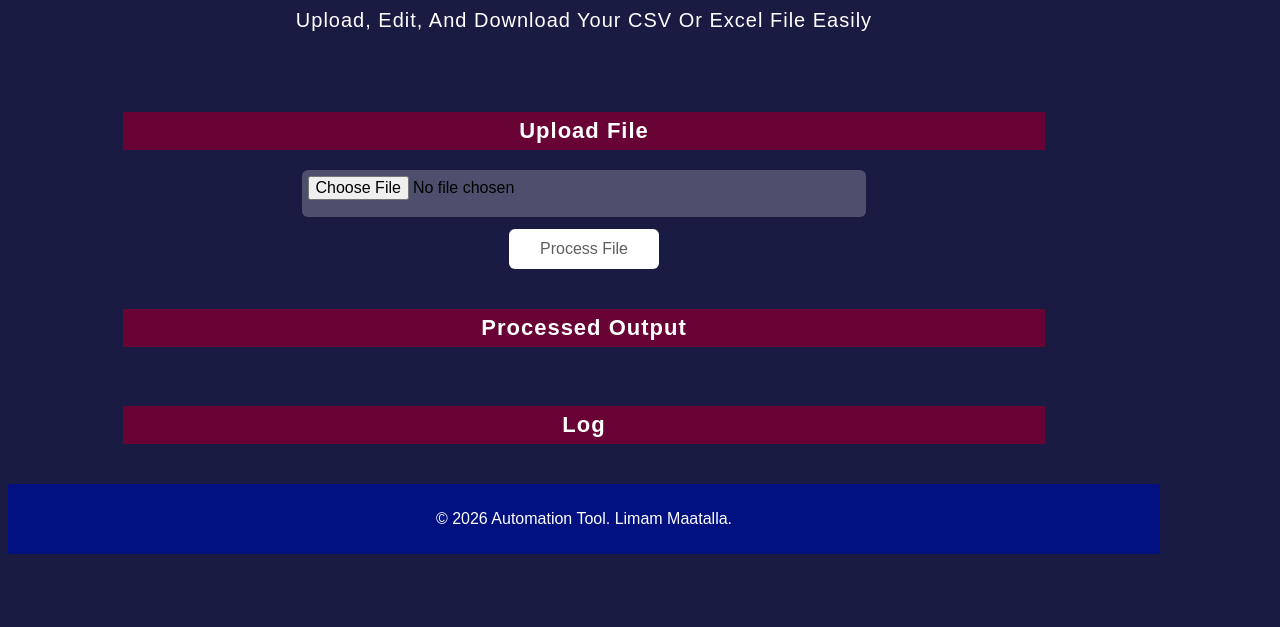
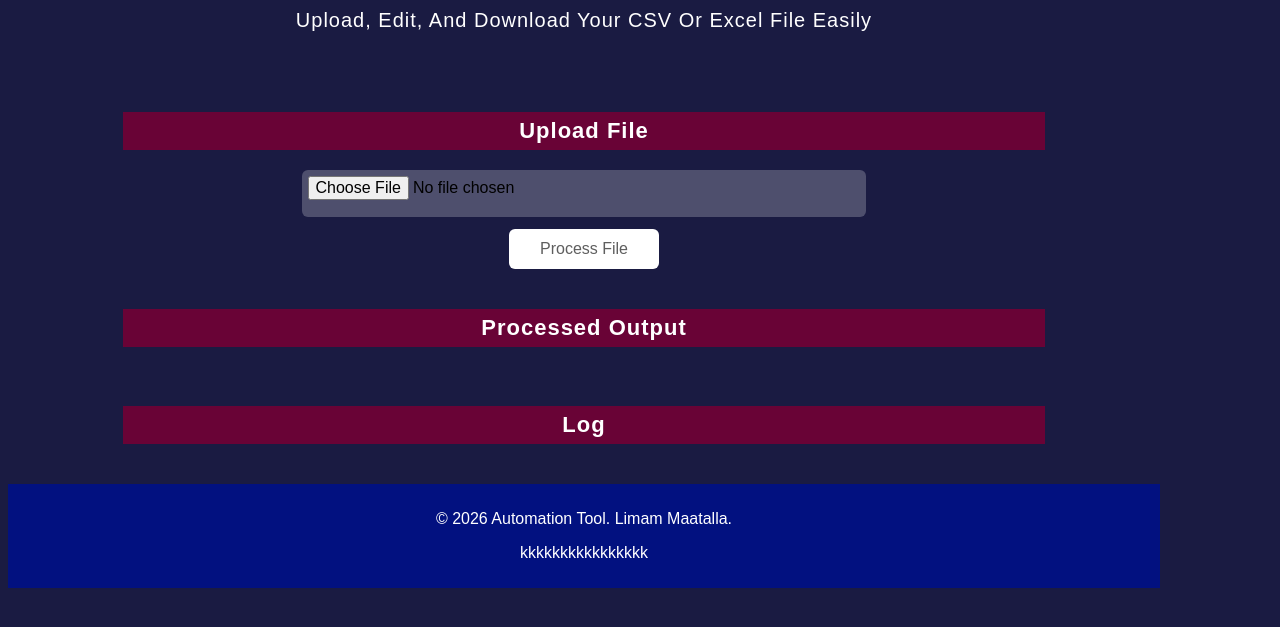
Before and after one commit to Limam-Maatalla/Automation-Tool, a plain HTML site: page index.html in a window 1280 px wide. Shown: the part 131-758 px from the top of the page. Drawn offline with Linux system fonts and the light colour scheme.

Commit message:
Add paragraph
hhhhhhhhhhhhh

```diff
--- a/index.html
+++ b/index.html
@@ -177,6 +177,7 @@
 
         <footer>
             <p>&copy; 2026 Automation Tool. Limam Maatalla.</p>
+            <p>kkkkkkkkkkkkkkkk<p/>
         </footer>
 
 
```
